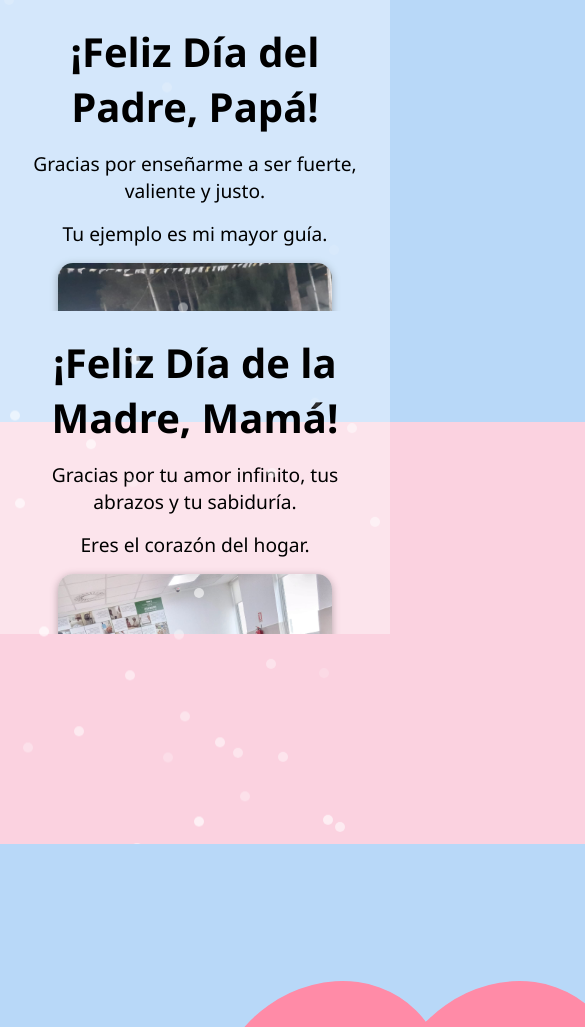
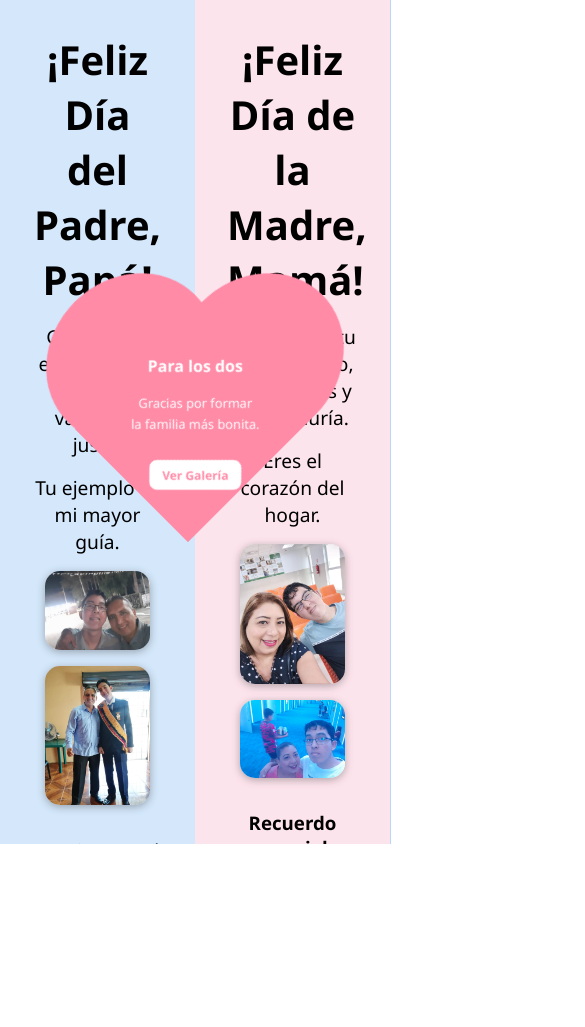
Before and after one commit to Didierinx/papas, a plain HTML site: page index.html in a window 390 px wide. Shown: the top 1027 px of the page, 585 px wide, since content can reach past the window. After the commit the page ends 844 px from the top, so only its background shows below. Drawn offline with Linux system fonts and the light colour scheme.

Commit message:
Update index.html

```diff
--- a/index.html
+++ b/index.html
@@ -68,8 +68,8 @@
   display: flex;
   align-items: center;
   justify-content: center;
-  overflow: visible;
 }
+
 .corazon::before,
 .corazon::after {
   content: "";
@@ -79,30 +79,36 @@
   background-color: #ff8ba7;
   border-radius: 50%;
 }
+
 .corazon::before {
   top: -125px;
   left: 0;
 }
+
 .corazon::after {
   top: 0;
   left: 125px;
 }
+
 .contenido-corazon {
   position: relative;
   transform: rotate(45deg);
   color: white;
   text-align: center;
-  width: 200px;
+  width: 180px;
   z-index: 2;
 }
+
 .contenido-corazon h2 {
-  font-size: 1.3rem;
+  font-size: 1.2rem;
   margin-bottom: 0.4rem;
 }
+
 .contenido-corazon p {
-  font-size: 1rem;
+  font-size: 0.9rem;
   line-height: 1.3rem;
 }
+
 .contenido-corazon button {
   margin-top: 0.6rem;
   background-color: white;
@@ -112,54 +118,48 @@
   border-radius: 8px;
   cursor: pointer;
   font-weight: bold;
-  font-size: 0.9rem;
+  font-size: 0.85rem;
 }
 
+/* 🌐 RESPONSIVE */
+@media (max-width: 500px) {
+  .corazon {
+    width: 180px;
+    height: 160px;
+  }
 
-    .brillos {
-      position: absolute;
-      top: 0;
-      left: 0;
-      width: 100%;
-      height: 100%;
-      pointer-events: none;
-      overflow: hidden;
-    }
-    .brillo {
-      position: absolute;
-      width: 10px;
-      height: 10px;
-      background: white;
-      border-radius: 50%;
-      opacity: 0.8;
-      animation: flotar 10s linear infinite;
-    }
-    @keyframes flotar {
-      0% {
-        transform: translateY(0);
-        opacity: 1;
-      }
-      100% {
-        transform: translateY(-120vh);
-        opacity: 0;
-      }
-    }
-    @media (max-width: 768px) {
-      body {
-        flex-direction: column;
-        background: linear-gradient(to bottom, #b8d8f8 50%, #fbd2e0 50%);
-      }
-      .lado {
-        width: 100%;
-        height: auto;
-        padding: 1.5rem;
-      }
-      .corazon {
-        position: relative;
-        transform: rotate(-45deg);
-        margin: 2rem auto;
-      }
-    }
+  .corazon::before,
+  .corazon::after {
+    width: 180px;
+    height: 160px;
+  }
+
+  .corazon::before {
+    top: -90px;
+  }
+
+  .corazon::after {
+    left: 90px;
+  }
+
+  .contenido-corazon {
+    width: 140px;
+  }
+
+  .contenido-corazon h2 {
+    font-size: 1rem;
+  }
+
+  .contenido-corazon p {
+    font-size: 0.8rem;
+  }
+
+  .contenido-corazon button {
+    font-size: 0.75rem;
+    padding: 0.4rem 0.8rem;
+  }
+}
+
   </style>
 </head>
 <body>
```
